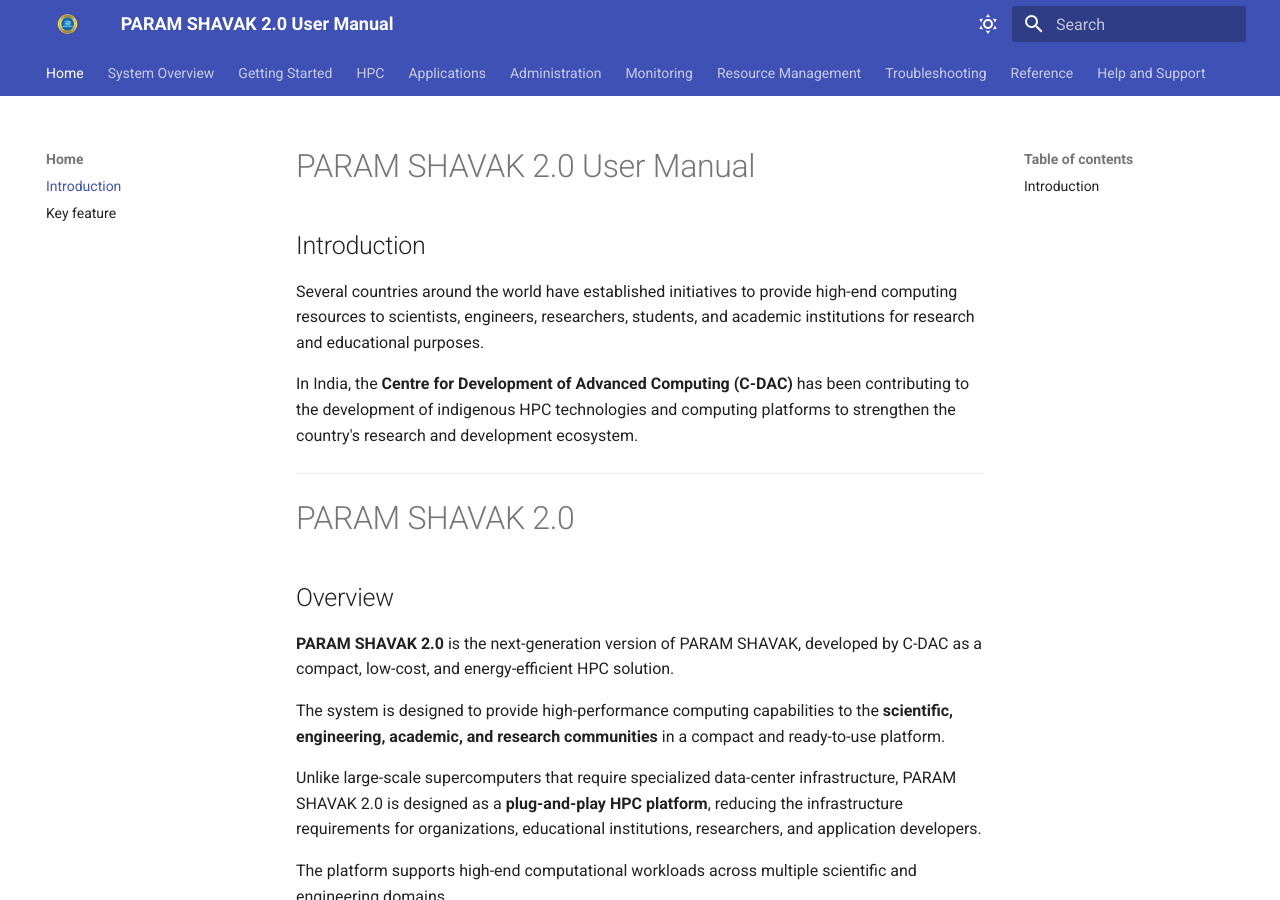
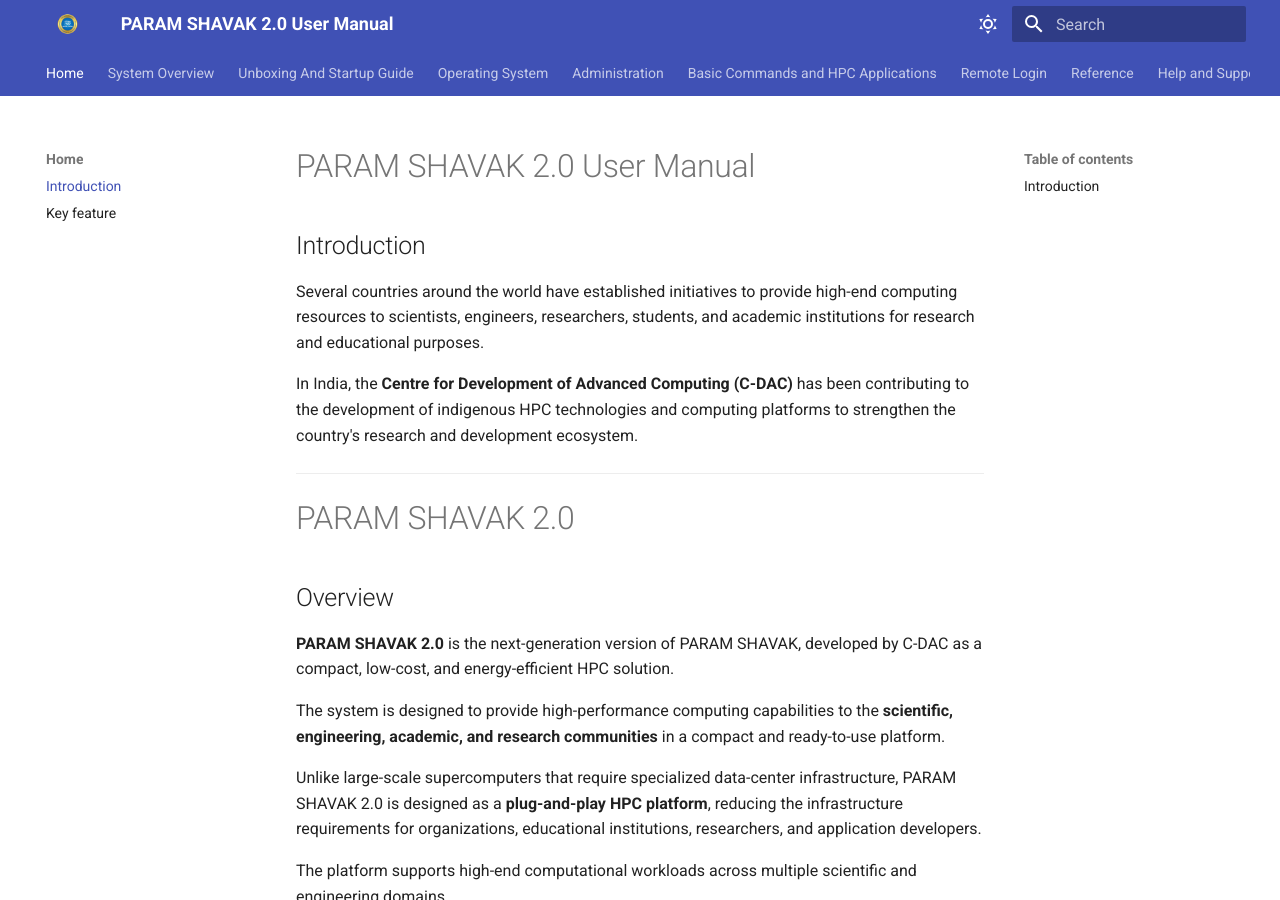
Before and after one commit to cdac-paramshavak/Paramshavak-UserManual, an MkDocs documentation site: the page built from docs/index.md, in a window 1280 px wide and 900 px high. Built offline with MkDocs 1.6.1 and Material for MkDocs 9.7.7, drawn with Linux system fonts in a browser that asks for light colours; part of the change alters nothing that is shown.

Commit message:
structured the pages Need alteration

```diff
--- a/mkdocs.yml
+++ b/mkdocs.yml
@@ -16,8 +16,6 @@ theme:
     - toc.follow
 
   logo: image/cdac-logo.png
-  extra_css:
-  - stylesheet/extra.css
 
   palette:
     - media: "(prefers-color-scheme: light)"
@@ -64,66 +62,44 @@ nav:
   - Home:
       - Introduction: index.md
       - Key feature: keyfeature.md
+
   - System Overview:
       - System Overview: overview/system-overview.md
       - System Requirements and Variants: overview/system-requirements.md
       - Architecture: overview/architecture.md
-  - Getting Started:
-      - Prerequisites: getting-started/prerequisites.md
+
+  - Unboxing And Startup Guide:
+      - Uboxing : Guide/unbox.md
+      - Port Guide : Guide/port.md
+      - Power up : Guide/powerup.md
 
 
-  - HPC:
-      - HPC Overview: hpc/overview.md
-      - Cluster Architecture: hpc/cluster-architecture.md
-      - SLURM: hpc/slurm.md
-      - User Management: hpc/user-management.md
-      - Job Submission: hpc/job-submission.md
-      - Job Monitoring: hpc/job-monitoring.md
-      - Resource Management: hpc/resource-management.md
+  - Operating System :
+      - HPC Overview: OS/overview.md
+      - User Interface : OS/interface.md
 
-  - Applications:
+  - Administration:
+      - Basic System Check: Admin/system_check.md
+      - User Creaton: Admin/user-creation.md
+      - User Management: Admin/user-management.md
+
+
+  - Basic Commands and HPC Applications:
+
       - Application Overview: applications/overview.md
       - Installed Applications: applications/application-list.md
-      - Molecular Dynamics: applications/domains/molecular-dynamics.md
-      - Computational Fluid Dynamics: applications/domains/cfd.md
-      - Machine Learning: applications/domains/machine-learning.md
-      - Deep Learning: applications/domains/deep-learning.md
+      - Basic Linux Commands : application/commands.md
+      - Slurm : application/slurm.md
+      - HPC GUI : application/hpcgui.md
 
 
-  - Administration:
-      - Administrator Overview: administration/overview.md
-      - User Creation: administration/user-creation.md
-      - User Management: administration/user-management.md
-      - Account Closure: administration/account-closure.md
-      - Service Management: administration/service-management.md
-      - Log Management: administration/log-management.md
+  - Remote Login:
+      - Windows: Login/windows.md
+      - Linux : Login/Linux.md
+      - Android : Login/android.md
 
-  - Monitoring:
-      - Monitoring Overview: monitoring/overview.md
-      - System Health Check: monitoring/health-check.md
-      - CPU Monitoring: monitoring/cpu-monitoring.md
-      - Memory Monitoring: monitoring/memory-monitoring.md
-      - GPU Monitoring: monitoring/gpu-monitoring.md
-      - Storage Monitoring: monitoring/storage-monitoring.md
-      - Network Monitoring: monitoring/network-monitoring.md
 
-  - Resource Management:
-      - Resource Management Overview: resource-management/overview.md
-      - CPU Resources: resource-management/cpu.md
-      - GPU Resources: resource-management/gpu.md
-      - Memory Resources: resource-management/memory.md
-      - Storage Resources: resource-management/storage.md
-      - Workload Management: resource-management/workload-management.md
 
-  - Troubleshooting:
-      - Troubleshooting Overview: troubleshooting/overview.md
-      - Boot Issues: troubleshooting/boot-issues.md
-      - Operating System Issues: troubleshooting/os-issues.md
-      - Network Issues: troubleshooting/network-issues.md
-      - Storage Issues: troubleshooting/storage-issues.md
-      - GPU Issues: troubleshooting/gpu-issues.md
-      - Application Issues: troubleshooting/application-issues.md
-      - HPC / SLURM Issues: troubleshooting/hpc-slurm-issues.md
 
 
 
```
